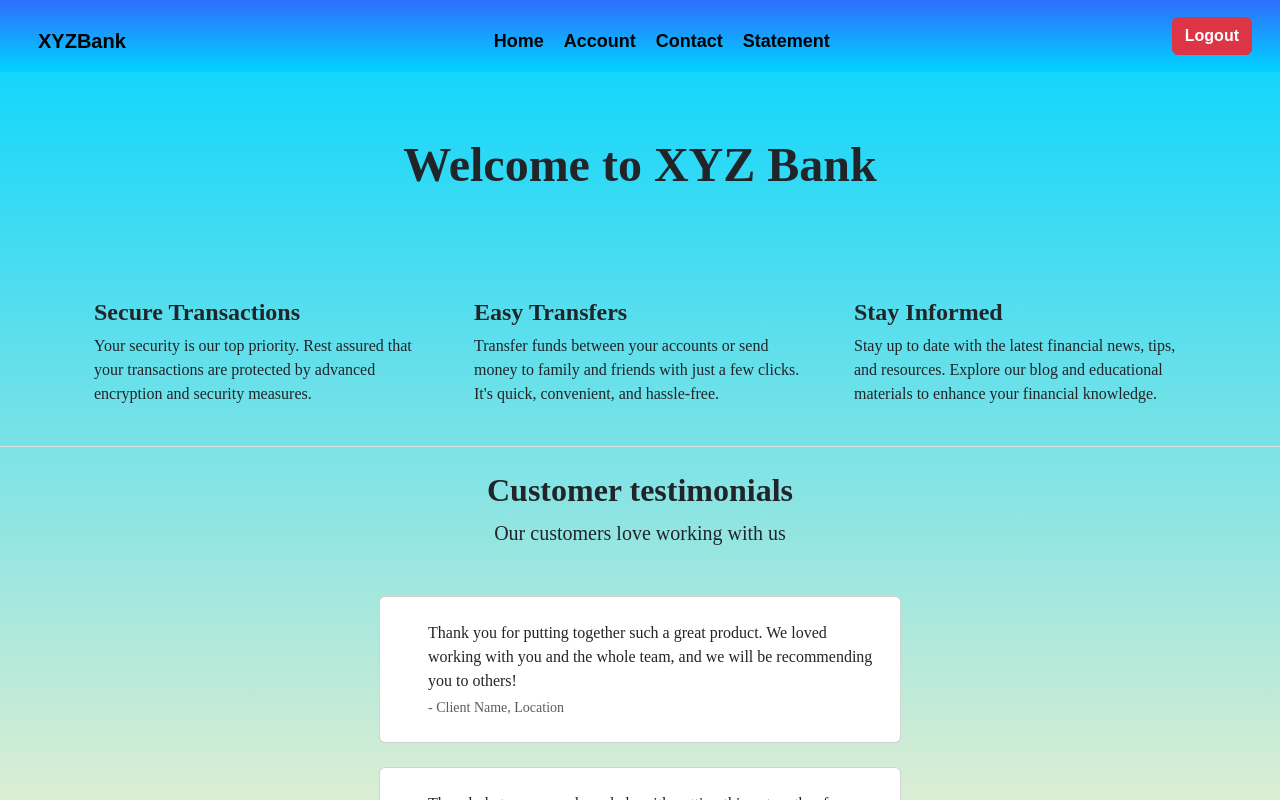
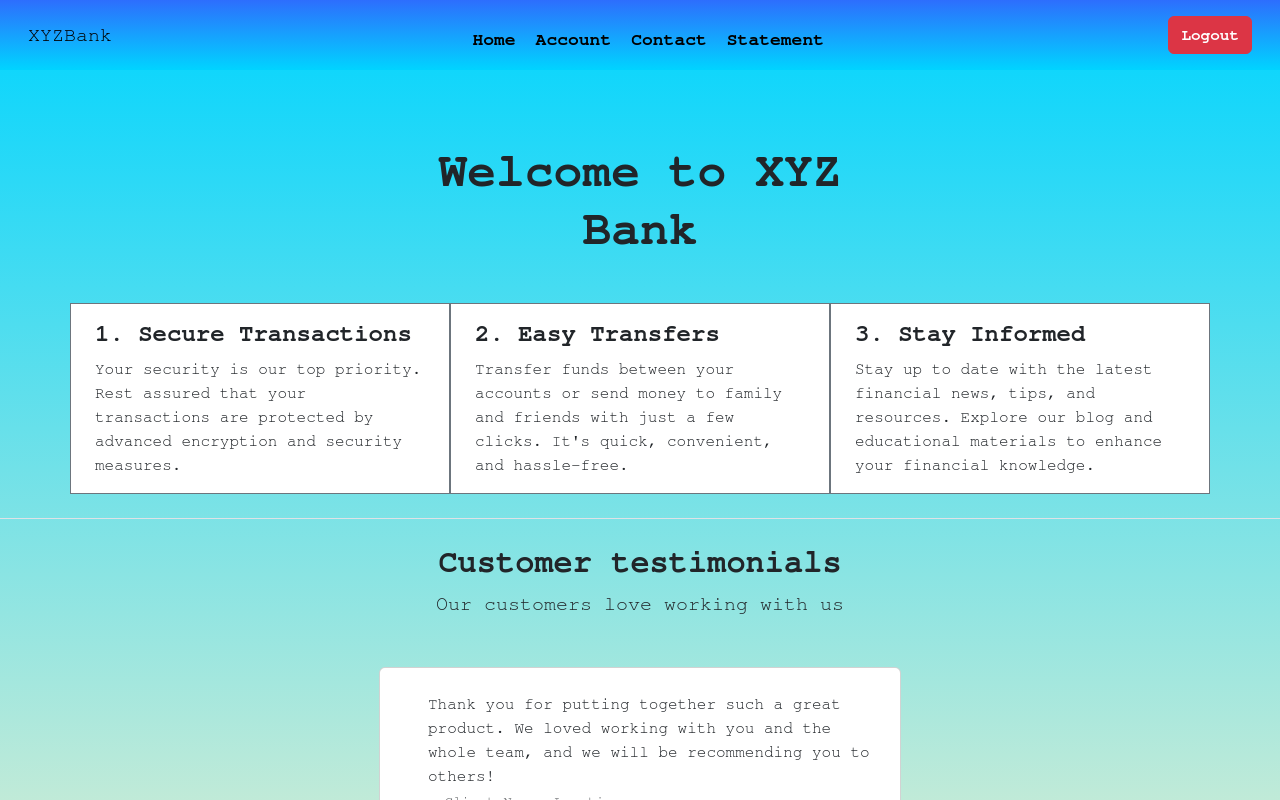
Before and after one commit to JoeG67/Banking-System, a React (Create React App) app: page /home in a window 1280 px wide. Shown: the top 800 px of the page. Built offline with nearby package versions, Linux system fonts and the light colour scheme; no server answers.

Commit message:
Updated CSS

```diff
--- a/src/App.scss
+++ b/src/App.scss
@@ -13,7 +13,7 @@
   gap: 20px;
   height: 100%;
   min-height: 100vh;
-  font-family: Tahoma, sans-serif;
+  font-family: FreeMono, monospace ;
   background: linear-gradient(0deg, rgba(216,237,211,1) 0%, rgba(216,237,211,1) 21%, rgba(0,212,255,1) 100%);
 }
 
@@ -79,12 +79,13 @@ h1 {
 }
 
 nav {
-  font-family: Arial, sans-serif;
+  font-family: FreeMono, monospace ;
   text-align: center;
   background: rgba(0,212,255,1);
   background: linear-gradient(0deg, rgba(0,212,255,1) 0%, rgba(45,110,253,1) 100%);
   justify-content: center;
   padding: 1rem !important;
+  margin-bottom: 10px;
 
   a {
     color: white;
@@ -126,25 +127,25 @@ ul {
 
 .home {
   background: linear-gradient(0deg, rgba(216,237,211,1) 0%, rgba(216,237,211,1) 21%, rgba(0,212,255,1) 100%);
-  font-family: 'Times New Roman', sans-serif;
+ font-family: FreeMono, monospace ;
 }
 .contact {
   background: linear-gradient(0deg, rgba(216,237,211,1) 0%, rgba(216,237,211,1) 21%, rgba(0,212,255,1) 100%);
-  font-family: 'Times New Roman', sans-serif;
+ font-family: FreeMono, monospace ;
 }
 .account {
   background: linear-gradient(0deg, rgba(216,237,211,1) 0%, rgba(216,237,211,1) 21%, rgba(0,212,255,1) 100%);
-  font-family: 'Times New Roman', sans-serif;
+ font-family: FreeMono, monospace ;
   //max-height: 120vh;
 }
 .statement {
   background: linear-gradient(0deg, rgba(216,237,211,1) 0%, rgba(216,237,211,1) 21%, rgba(0,212,255,1) 100%);
-  font-family: 'Times New Roman', sans-serif;
+ font-family: FreeMono, monospace ;
 }
 footer {
   background:rgba(216,237,211,1);
   background: radial-gradient(circle, rgba(216,237,211,1) 0%, rgba(86,110,139,1) 100%);
-  color: #51555c;
+  color: black;
   padding: 20px;
   text-align: center;
 }
--- a/src/Home.jsx
+++ b/src/Home.jsx
@@ -18,7 +18,7 @@ function Home() {
 				<div class="container px-5">
 					<div class="row gx-5 justify-content-center">
 						<div class="col-lg-6">
-							<div class="text-center my-5">
+							<div class="text-center mt-5">
 								<h1 class="display-5 fw-bolder mb-1">Welcome to XYZ Bank</h1>
 							</div>
 						</div>
@@ -29,19 +29,19 @@ function Home() {
 			<section class="border-bottom" id="features">
 				<div class="container px-4 my-4">
 					<div class="row gx-5">
-						<div class="col-lg-4 mb-5 mb-lg-0">
+						<div class="col-lg-4 mb-5 mb-lg-0 bg-white border border-secondary">
 							<div class="feature bg-primary bg-gradient text-white rounded-3 mb-3"><i class="bi bi-collection"></i></div>
-							<h2 class="h4 fw-bolder">Secure Transactions</h2>
+							<h2 class="h4 fw-bolder">1. Secure Transactions</h2>
 							<p>Your security is our top priority. Rest assured that your transactions are protected by advanced encryption and security measures.</p>
 						</div>
-						<div class="col-lg-4 mb-5 mb-lg-0">
+						<div class="col-lg-4 mb-5 mb-lg-0 bg-white border border-secondary">
 							<div class="feature bg-primary bg-gradient text-white rounded-3 mb-3"><i class="bi bi-building"></i></div>
-							<h2 class="h4 fw-bolder">Easy Transfers</h2>
+							<h2 class="h4 fw-bolder">2. Easy Transfers</h2>
 							<p>Transfer funds between your accounts or send money to family and friends with just a few clicks. It's quick, convenient, and hassle-free.</p>
 						</div>
-						<div class="col-lg-4">
+						<div class="col-lg-4 mb-5 mb-lg-0 bg-white border border-secondary">
 							<div class="feature bg-primary bg-gradient text-white rounded-3 mb-3"><i class="bi bi-toggles2"></i></div>
-							<h2 class="h4 fw-bolder">Stay Informed</h2>
+							<h2 class="h4 fw-bolder">3. Stay Informed</h2>
 							<p>Stay up to date with the latest financial news, tips, and resources. Explore our blog and educational materials to enhance your financial knowledge.</p>
 						</div>
 					</div>
--- a/src/Navbar.jsx
+++ b/src/Navbar.jsx
@@ -9,12 +9,12 @@ function Navbar() {
 
     <nav class="navbar navbar-expand-lg">
       <div class="container-fluid">
-        <li><Link to="/home"><a class="navbar-brand" href="/#">XYZBank</a></Link></li>
+        <Link to="/home"><a class="navbar-brand" href="/#">XYZBank</a></Link>
         <button class="navbar-toggler" type="button" data-bs-toggle="collapse" data-bs-target="#navbarSupportedContent" aria-controls="navbarSupportedContent" aria-expanded="false" aria-label="Toggle navigation">
           <span class="navbar-toggler-icon"></span>
         </button>
         <div class="collapse navbar-collapse" id="navbarSupportedContent">
-          <ul class="navbar-nav ms-auto me-auto">
+          <ul class="navbar-nav mx-auto">
             <li>
               <Link to="/home">Home</Link>
             </li>
```
